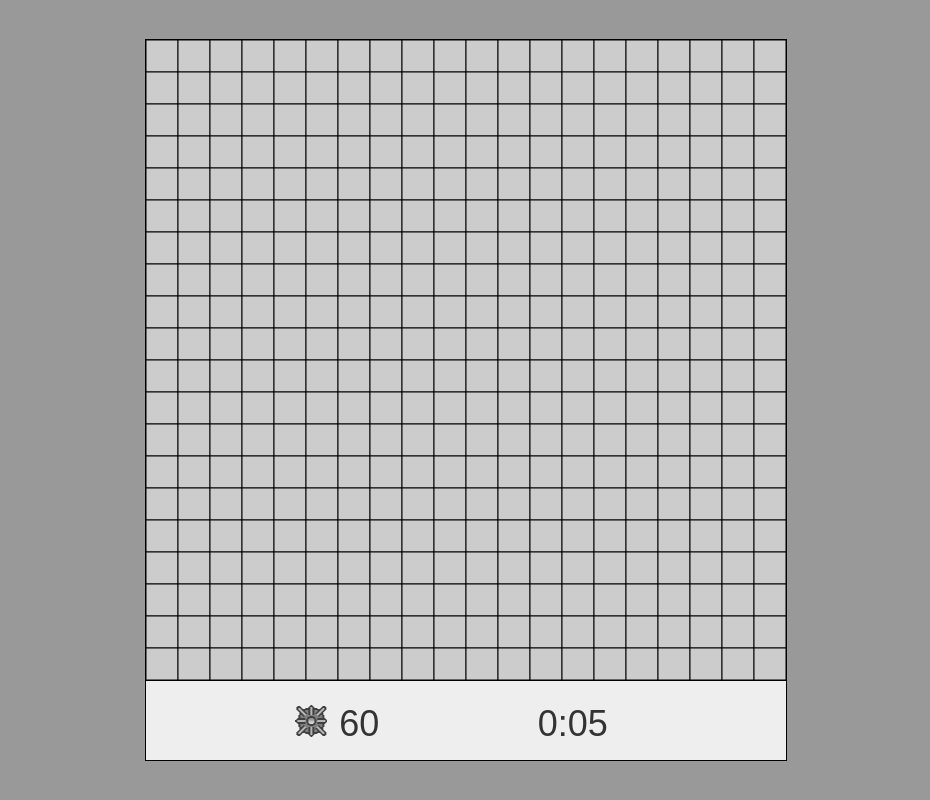
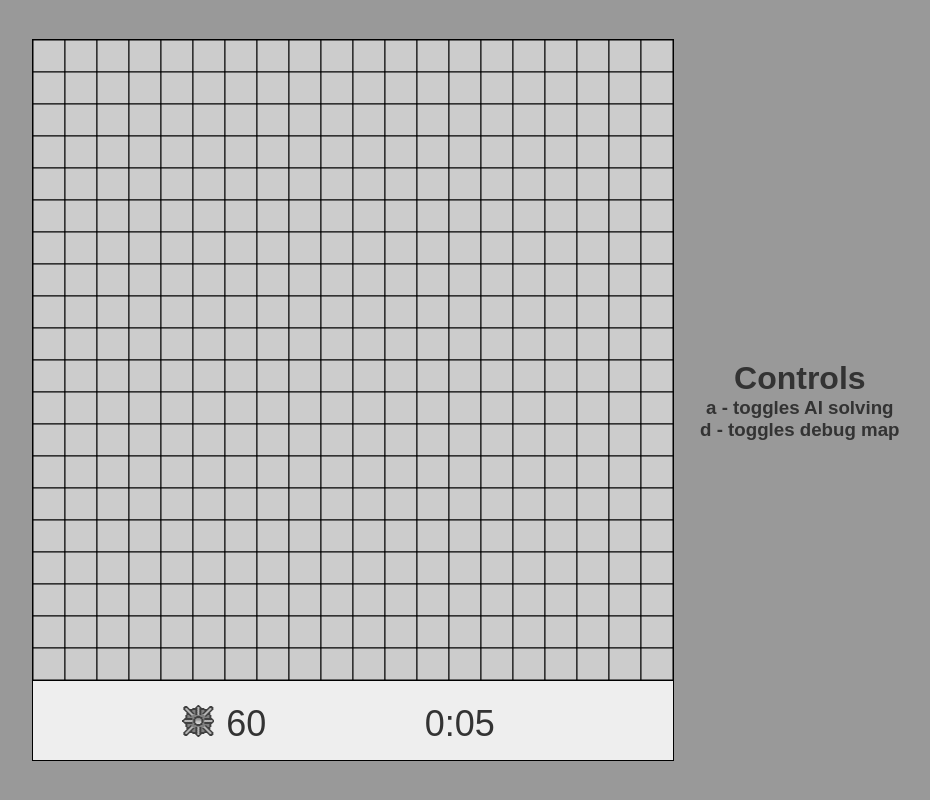
Before and after one commit to ImUnsmart/MinesweeperAI, a plain HTML site: page index.html in a window 1280 px wide. Shown: the whole page, without its empty margins (174-1104 px from the left). Drawn offline with Linux system fonts and the light colour scheme.

Commit message:
added controls section

```diff
--- a/index.html
+++ b/index.html
@@ -8,22 +8,29 @@
         font-family: Arial;
         text-align: center;
       }
+	  body {
+		width: 100vw;
+		height: 100vh;
+		display: flex;
+		justify-content: center;
+		align-items: center;
+		color: #333;
+	  }
       canvas {
-        display: block;
-        margin: auto;
         width: 640px;
         height: 720px;
-        position: absolute;
-        top: 0;
-        bottom: 0;
-        left: 0;
-        right: 0;
         border: 1px solid black;
+		margin-right: 2%;
       }
     </style>
   </head>
   <body style="background:#999;">
     <canvas id="GameCanvas" width="640" height="720"></canvas>
+	<div class="controls">
+		<h1>Controls</h1>
+		<h3>a - toggles AI solving</h3>
+		<h3>d - toggles debug map</h3>
+	</div>
   </body>
   <script type="text/javascript" src="minesweeper.js"></script>
   <script type="text/javascript" src="tile.js"></script>
```
